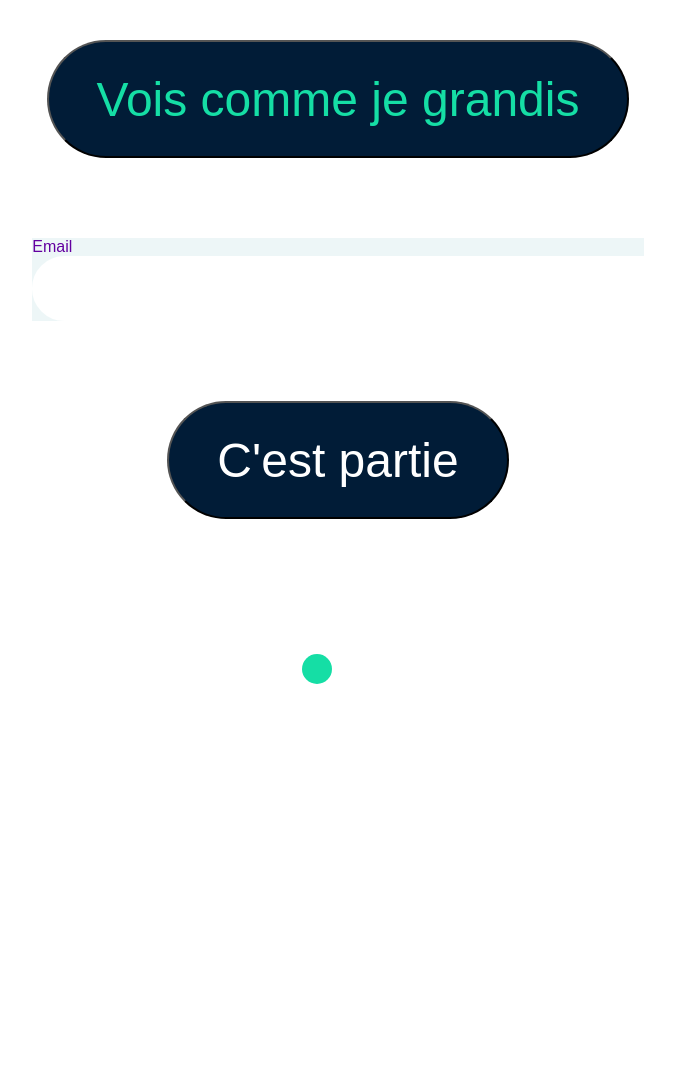
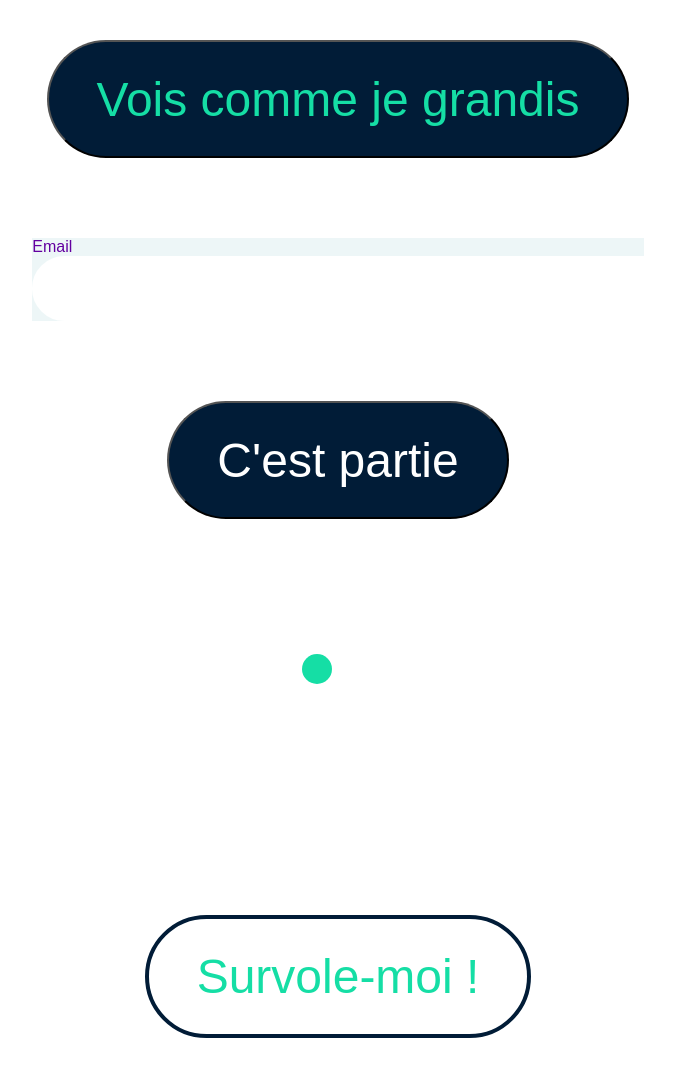
Before and after one commit to laflosh/Formation-Css-animation-moderne, a plain HTML site: page index.html in a window 1280 px wide. Shown: the whole page, without its empty margins (302-977 px from the left). Before the commit the page ends 875 px from the top, so only its background shows below. Drawn offline with Linux system fonts and the light colour scheme.

Commit message:
Première animation à plusieurs propriétés

```diff
--- a/index.html
+++ b/index.html
@@ -37,6 +37,13 @@
         <div class="ball"></div>
     </div>
 
+    <!--Complexification de l'anition au survol-->
+    <div class="container_4">
+        <button class="btn_3">
+            Survole-moi !
+        </button>
+    </div>
+
 </body>
 
 </html>
--- a/sass/style.scss
+++ b/sass/style.scss
@@ -78,3 +78,23 @@ $ball-size: 300px;
     transform: scale(0.1);
     transition: transform 4000ms;
 }
+
+$cd-btn-start: rgba(1, 28, 55, 0);
+$cd-btn-end: rgba(1, 28, 55, 1);
+
+.btn_3{
+    background-color: $cd-btn-start;
+    border: 4px solid $cd-primary;
+    color: $cd-secondary;
+    border-radius: 10rem;
+    cursor: pointer;
+    font-size: 3rem;
+    padding: 1.85rem 3rem;
+    position: relative;
+    /*transition: all 450ms;*/
+    transition: transform 450ms, background-color 300ms 150ms;
+    &:hover{
+        transform: scale(1.15);
+        background-color: $cd-btn-end;
+    }
+}
```
Also changed, not shown: styles/style.css, 1 other file.
